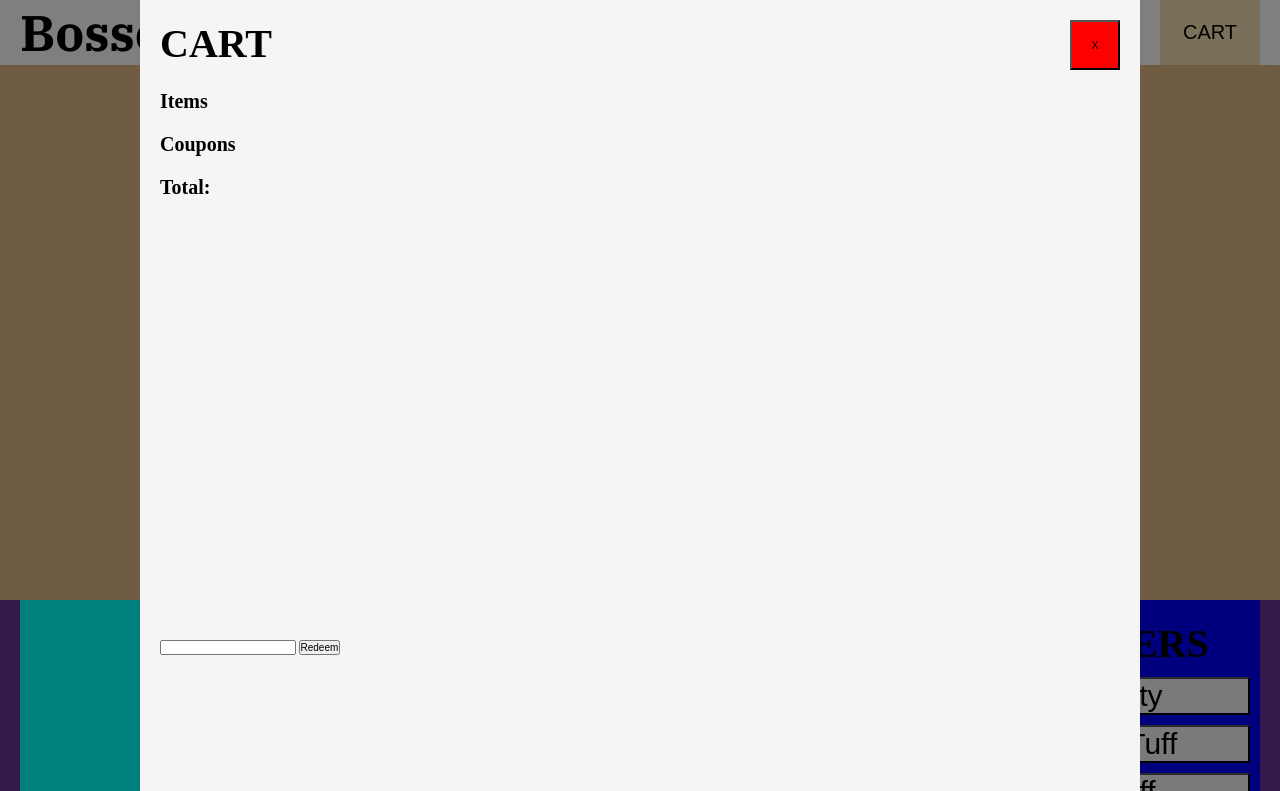
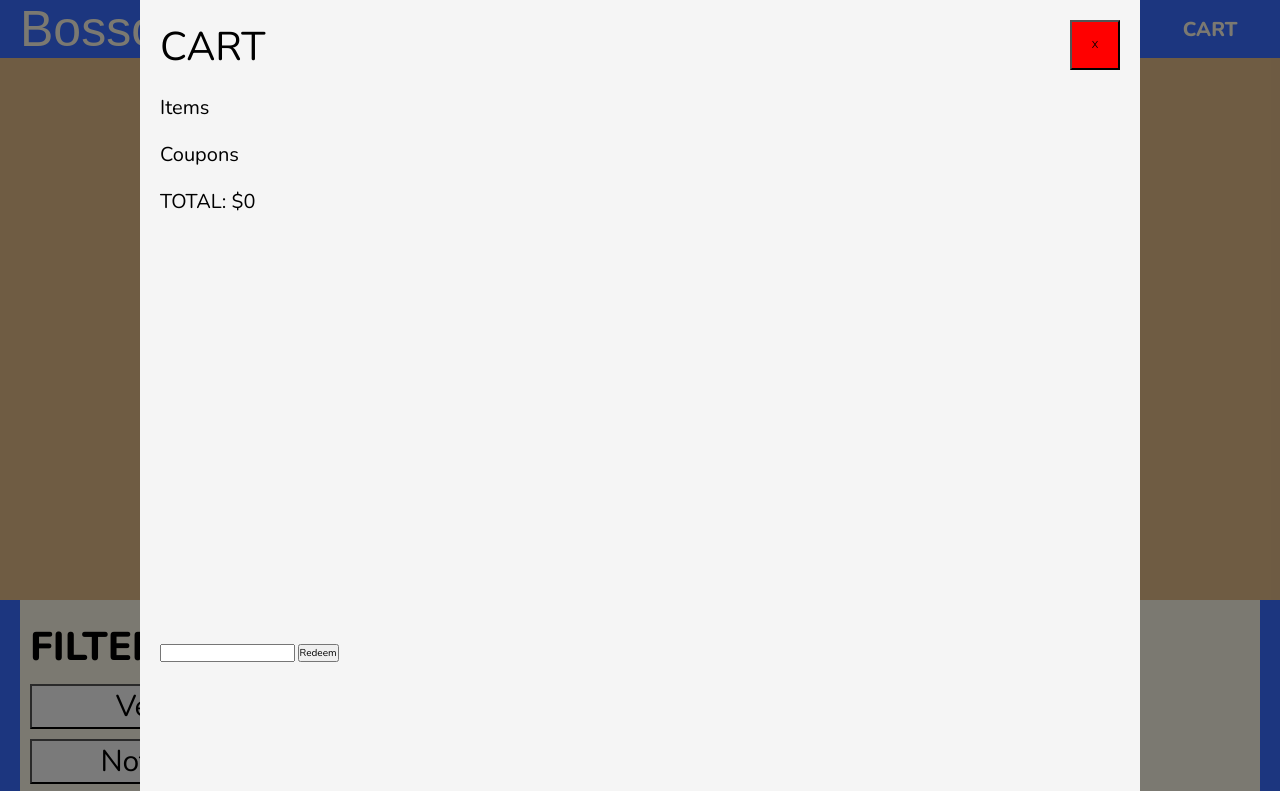
Before and after one commit to BossonGPT/ecommerce-project, a plain HTML site: page index.html in a window 1280 px wide. Both pictures are taken after a click on the button "CART". Shown: the top 791 px of the page. Drawn offline with nearby package versions, Linux system fonts and the light colour scheme; a web font is replaced by a local one.

Commit message:
I added new fonts and updated the design a bit

```diff
--- a/index.css
+++ b/index.css
@@ -3,15 +3,17 @@ head,body,*{
     margin: 0;
     padding: 0;
     font-size: 10px;
+
+    font-family: "Nunito", sans-serif;
+    font-optical-sizing: auto;
+    font-weight: 400;
+    font-style: normal;
 }
 
 #header{
     position: fixed;
-    font-family: "IBM Plex Serif", serif;
-    font-weight: 100;
-    font-style: normal;
 
-    background-color: white;
+    background-color: rgb(56, 109, 255);
     width: 100vw;
     padding: 0 2rem;
     display: flex;
@@ -19,7 +21,11 @@ head,body,*{
 }
 
 #header h1{
+    color: rgb(247, 242, 226);
     font-size: 5rem;
+    font-family: "Monomaniac One", sans-serif;
+    font-weight: 400;
+    font-style: normal;
 }
 
 #hero{
@@ -29,29 +35,45 @@ head,body,*{
 }
 
 #cart-button{
-    background-color: wheat;
+    color: rgb(247, 242, 226);
+    background-color: transparent;
     border-color: transparent;
+    border-radius: 1rem;
     font-size: 2rem;
     width: 10rem;
 
+    font-family: "Nunito", sans-serif;
+    font-optical-sizing: auto;
+    font-weight: 800;
+    font-style: normal;
+}
+
+#cart-button:hover{
+    border-color: rgb(247, 242, 226);
 }
 
 #main{
     display: flex;
     padding: 0 2rem;
-    background-color: rebeccapurple;
+    background-color: rgb(56, 109, 255);
     height: 80rem;
 }
 
 #filter-container{
-    background-color: blue;
+    display: flex;
+    flex-direction: column;
+    background-color: rgb(247, 242, 226);
     padding: 2rem 1rem;
 
 }
 
 #filter-container h2{
     font-size: 4rem;
-    justify-self: center;
+
+    font-family: "Nunito", sans-serif;
+    font-optical-sizing: auto;
+    font-weight: 800;
+    font-style: normal;
 }
 
 .filter{
@@ -68,7 +90,7 @@ head,body,*{
 
 #product-container{
     width: 10000rem;
-    background-color: aqua;
+    background-color: rgb(247, 242, 226);
     display: flex;
     flex-wrap: wrap;
     justify-content: space-evenly;
--- a/index.html
+++ b/index.html
@@ -3,8 +3,7 @@
 
     <link rel="preconnect" href="https://fonts.googleapis.com">
     <link rel="preconnect" href="https://fonts.gstatic.com" crossorigin>
-    <link href="https://fonts.googleapis.com/css2?family=DM+Serif+Text:ital@0;1&family=IBM+Plex+Serif:ital,wght@0,100;0,200;0,300;0,400;0,500;0,600;0,700;1,100;1,200;1,300;1,400;1,500;1,600;1,700&display=swap" rel="stylesheet">
-
+    <link href="https://fonts.googleapis.com/css2?family=Monomaniac+One&family=Nunito:ital,wght@0,200..1000;1,200..1000&display=swap" rel="stylesheet">
 
     <meta charset="UTF-8">
     <meta name="viewport" content="width=device-width, initial-scale=1.0">
@@ -30,10 +29,10 @@
                 <h3>Coupons</h3>
                 <ul id="cart-coupons">
                 </ul>
-            <h3>Total:</h3></div>
+            <h3 id="cart-total">Total:</h3></div>
             <div id="cart-coupon-redeem">
-                <input type="text">
-                <button>Redeem</button>
+                <input type="text" id="cart-coupon-redeem-text-box">
+                <button id="cart-coupon-redeem-button">Redeem</button>
             </div>
         </div>
     </div>
@@ -43,13 +42,14 @@
     </div>
 
     <div id="main">
-        <div id="product-container">
-        </div>
         <div id="filter-container">
             <h2>FILTERS</h2>
             <ul id="filter-list">
             </ul>
         </div>
+        <div id="product-container">
+        </div>
+
     </div>
 
     <script src="main.js"></script>
--- a/main.js
+++ b/main.js
@@ -303,12 +303,16 @@ function viewCart(cart, products) {
   console.log("\nTOTAL:\n$" + String(total));*/
 }
 
-function showReciept(cart, products, codes) {
-  console.log("\nCart=============");
+function updateCart(cart, products, codes) {
+  document.getElementById("cart-products").replaceChildren();
+  document.getElementById("cart-coupons").replaceChildren();
+  document.getElementById("cart-total").textContent = "TOTAL: $--";
+
+
   const cartKeys = Object.keys(cart);
-
   cart.total = 0;
 
+  console.log(cartKeys.length);
   for (
     let index = initialNumberOfKeysInCart;
     index < cartKeys.length;
@@ -318,27 +322,32 @@ function showReciept(cart, products, codes) {
     const quantity = cart[item];
     const product = findItemFromString(products, item);
 
-    const listElement = document.createElement("li");
-    listElement.textContent = `${item} x${String(quantity)} $${String(product.price)}`;
+    const itemElement = document.createElement("li");
+    itemElement.textContent = `${item} x${String(quantity)} $${String(product.price)}`;
     document
       .getElementById("cart-products")
-      .insertAdjacentElement("afterbegin", element);
+      .insertAdjacentElement("afterbegin", itemElement);
 
     console.log(item + " x" + String(quantity) + " $" + String(product.price));
 
     cart.total += product.price * quantity;
   }
 
-  console.log("");
-
   for (let index = 0; index < cart.codes.length; index++) {
     const code = cart.codes[index];
     const codeValue = codes[code];
-    console.log(code + " -$" + String(codeValue));
+
+    const codeElement = document.createElement("li");
+    codeElement.textContent = `${code} -$${String(codeValue)}`;
+    document
+      .getElementById("cart-coupons")
+      .insertAdjacentElement("afterbegin", codeElement);
+
     cart.total -= codeValue;
   }
 
-  console.log("\nTOTAL:\n$" + String(cart.total));
+  const totalElement = document.getElementById("cart-total");
+  totalElement.textContent = `TOTAL: $${cart.total}`;
 }
 
 /*function renderProducts(products, filter) {
@@ -500,14 +509,28 @@ function addFiltersHTML(items) {
 
 addFiltersHTML(products);
 
+
+// open cart
 document
   .getElementById("cart-button")
   .addEventListener("click", function (event) {
     document.getElementById("cart-container").style.visibility = "visible";
+    updateCart(cart,products,codes);
   });
 
+//close cart
 document
   .getElementById("cart-exit")
   .addEventListener("click", function (event) {
     document.getElementById("cart-container").style.visibility = "hidden";
   });
+
+//redeem code
+document.getElementById("cart-coupon-redeem-button").addEventListener("click", function(event) {
+  const codeBox = document.getElementById("cart-coupon-redeem-text-box");
+  if (codes[codeBox.value] && !cart.codes.includes(codeBox.value)){
+    cart.codes.push(codeBox.value);
+    updateCart(cart,products,codes);
+  }
+  codeBox.value = "";
+})
```
